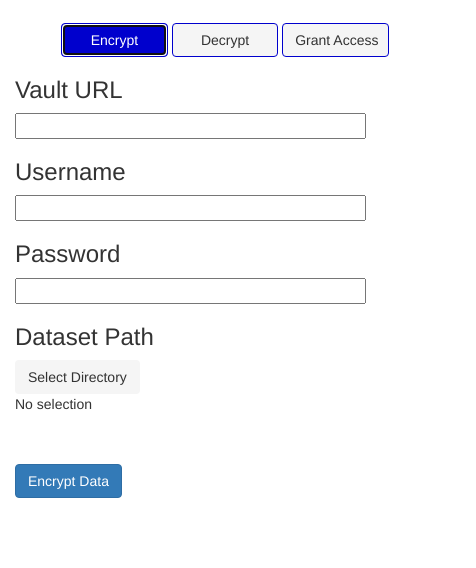
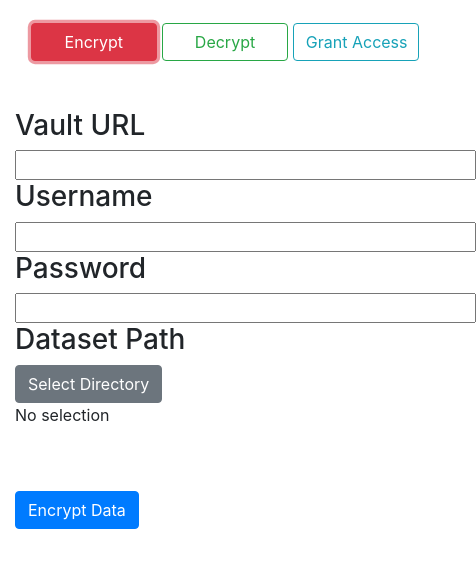
Before and after one commit to frdr-dfdr/frdr_encryption_client, an Electron app: page gui/indexMain.html in a window 450 px wide. Both pictures are taken after a click on the button "Encrypt". Shown: the whole page, 476 px wide, since content can reach past the window. Drawn offline with nearby package versions, Linux system fonts and the light colour scheme; no server answers.

Commit message:
add colors to the menu buttons

```diff
--- a/gui/indexMain.html
+++ b/gui/indexMain.html
@@ -4,48 +4,35 @@
 <head>
   <meta charset="utf-8">
   <title>FRDR-Crypto</title>
-  <link rel="stylesheet" href="https://maxcdn.bootstrapcdn.com/bootstrap/3.3.7/css/bootstrap.min.css">
+  <link rel="stylesheet" href="https://maxcdn.bootstrapcdn.com/bootstrap/4.0.0/css/bootstrap.min.css">
   <script src="http://ajax.googleapis.com/ajax/libs/jquery/1.6.2/jquery.min.js"></script>
   <style>
     #menu {
       text-align: center;
       margin-top: 5%;
     }
-    .btn-secondary {
-      background-color: whitesmoke;
-      text-align: center;
-      text-decoration: none;
-      display: inline-block;
-      cursor: pointer;
-      /* margin-left: 2%;
-      margin-right: 2%; */
-    }
 
     /* set background color to this button to show that this option is selected by default */
     #button-encrypt {
-      border-color: mediumblue;
-      background-color: mediumblue;
-      color: white;
-      width: 80pt;
+      width: 95pt;
     }
 
     #button-decrypt {
-      border-color: mediumblue;
-      width: 80pt;
+      width: 95pt;
     }
     #button-grant-access {
-      border-color: mediumblue;
-      width: 80pt;
+      width: 95pt;
     }
-    </style>
+  </style>
 </head>
 
 <body>
   <div id="menu" class="col-xs-12 col-sm-12 col-md-12 col-lg-12 ">
-    <button class="btn btn-secondary" id="button-encrypt" onclick="highlightButton(this)">Encrypt</button>
-    <button class="btn btn-secondary" id="button-decrypt" onclick="highlightButton(this)">Decrypt</button>
-    <button class="btn btn-secondary" id="button-grant-access" onclick="highlightButton(this)">Grant Access</button>
+    <button class="btn btn-outline-danger active" id="button-encrypt" onclick="highlightButton(this)">Encrypt</button>
+    <button class="btn btn-outline-success" id="button-decrypt" onclick="highlightButton(this)">Decrypt</button>
+    <button class="btn btn-outline-info" id="button-grant-access" onclick="highlightButton(this)">Grant Access</button>
   </div>
+  <br/><br/>
   <div id="container" class="container-fluid">
     <div class="row">
       <div class="col-xs-12 col-sm-12 col-md-12 col-lg-12 ">
--- a/gui/main.js
+++ b/gui/main.js
@@ -47,8 +47,8 @@ const getScriptPath = () => {
 
 const createWindow = () => {
   mainWindow = new BrowserWindow({
-    width: 400,
-    height: 600,
+    width: 450,
+    height: 650,
     backgroundColor: "#D6D8DC",
   });
 
--- a/gui/windowMain.js
+++ b/gui/windowMain.js
@@ -34,12 +34,10 @@ function selectMode(e) {
 var buttonClicked = document.getElementById("button-encrypt");
 function highlightButton(element) {
   if (buttonClicked != null) {
-    buttonClicked.style.background = "whitesmoke";
-    buttonClicked.style.color = "black";
+    buttonClicked.classList.remove("active")
   }
   buttonClicked = element;
-  buttonClicked.style.background = "mediumblue";
-  buttonClicked.style.color = "white";
+  buttonClicked.classList.add("active")
 }
 
 function encrypt() {
```
